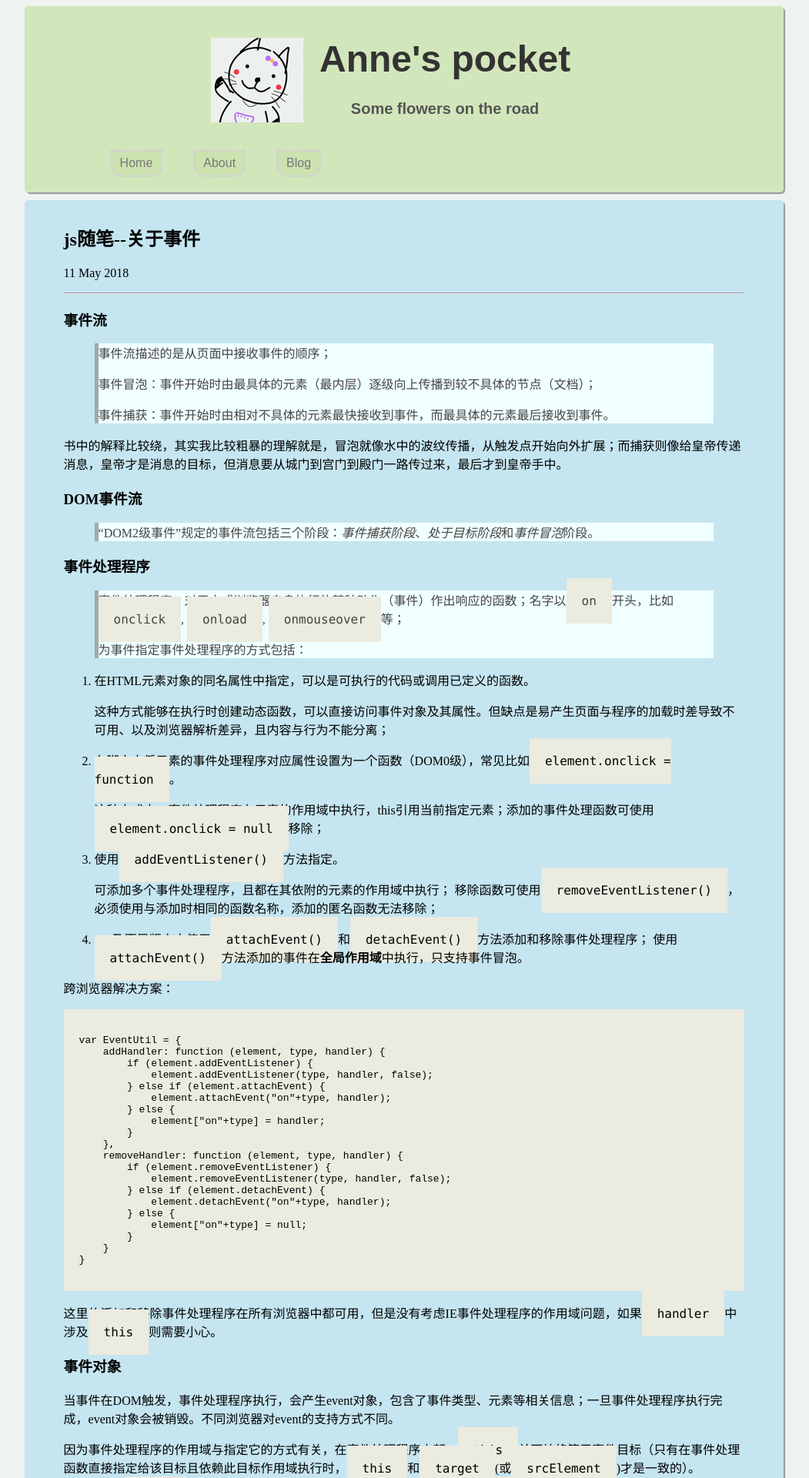
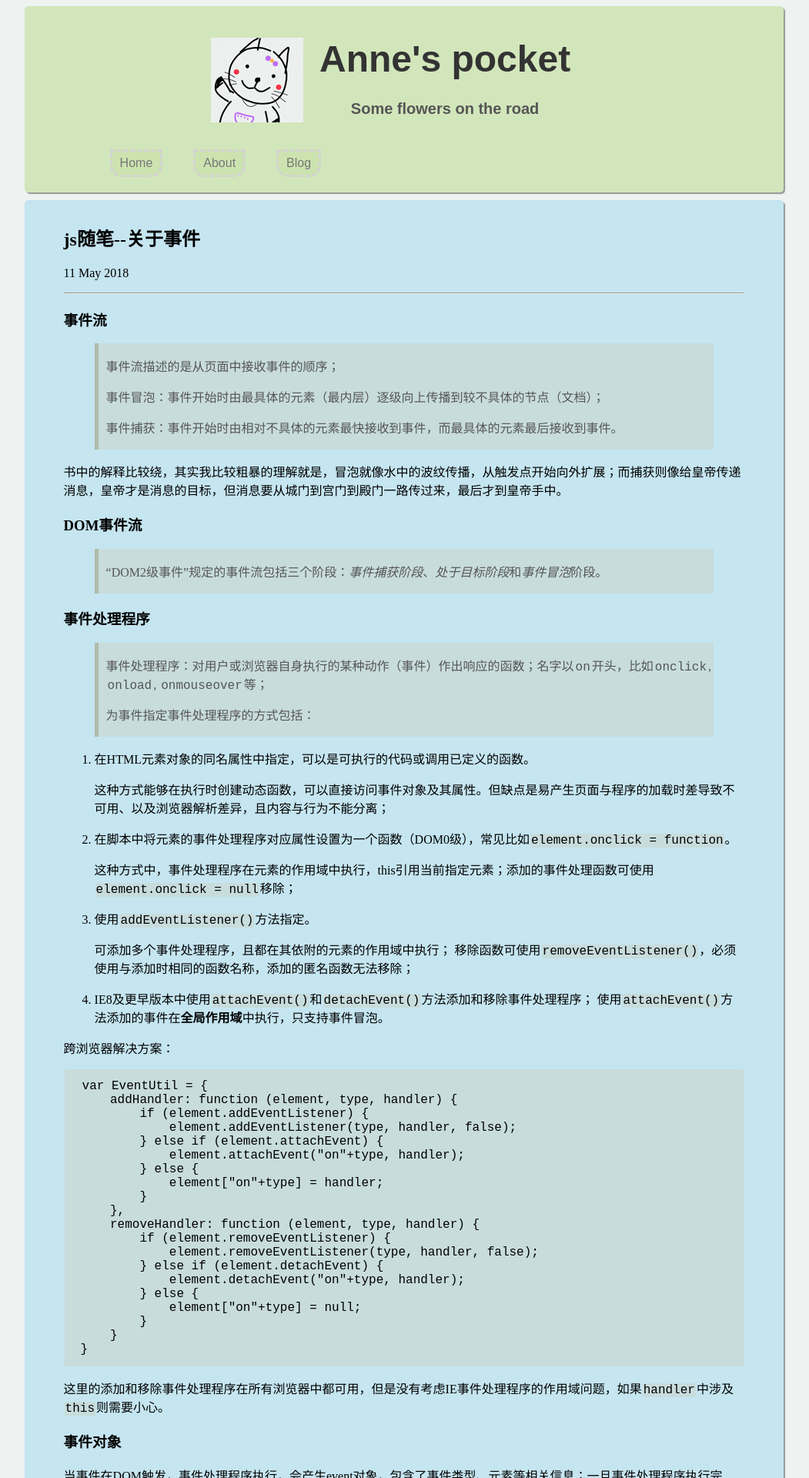
Before and after one commit to AnneBai/AnneBai.github.io, a Jekyll site: the page built from _posts/2018-05-11-About-Event.md, in a window 1280 px wide. Shown: the top 1920 px of the page at 77% size, without its empty margins (115-1166 px from the left). Built offline with Jekyll 4.4.1, drawn with Linux system fonts in a browser that asks for light colours.

Commit message:
update style.css

```diff
--- a/styles/style.css
+++ b/styles/style.css
@@ -83,15 +83,21 @@ article {
   background-color: rgb(187, 226, 241);
 }
 article blockquote {
-  background-color:#f0ffff;
-  border-left: 5px solid #a0aaaa;
-  color:#444;
+  background-color:rgb(200, 220, 220);
+  border-left: 5px solid #b0bbaa;
+  color:#555;
+  padding:1px;
+  padding-left:10px;
 }
-article .highlighter-rouge {
-  background-color: #ebebe0;
-  font-family: "Lucida Console", "Monaco", monospace;
-  padding:20px;
+article .highlighter-rouge, article .highlight code{
+  background-color: rgb(200, 220, 220);
+  padding:0 1px;
+  margin:0 1px;
+  font-family: "Courier New", Courier, monospace;
   overflow: auto;
+}
+article .highlight {
+  padding-left:10px;
 }
 footer {
   background-color: rgba(203, 227, 174, .8);
```
